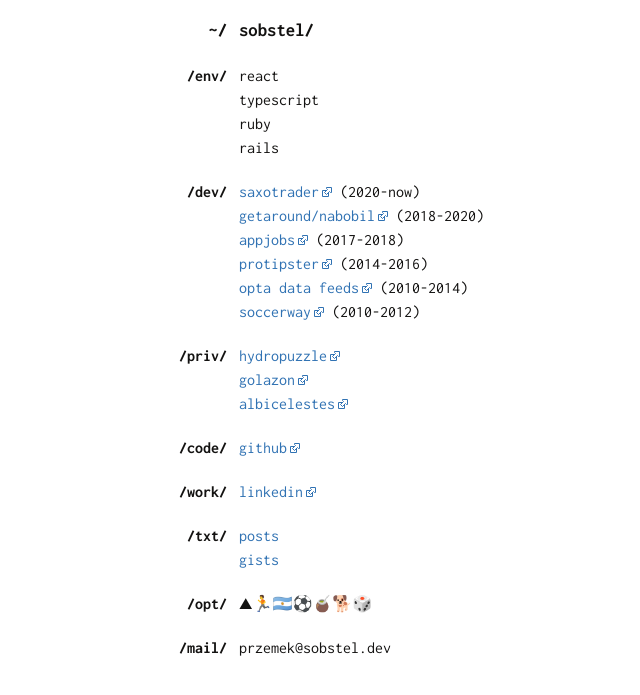
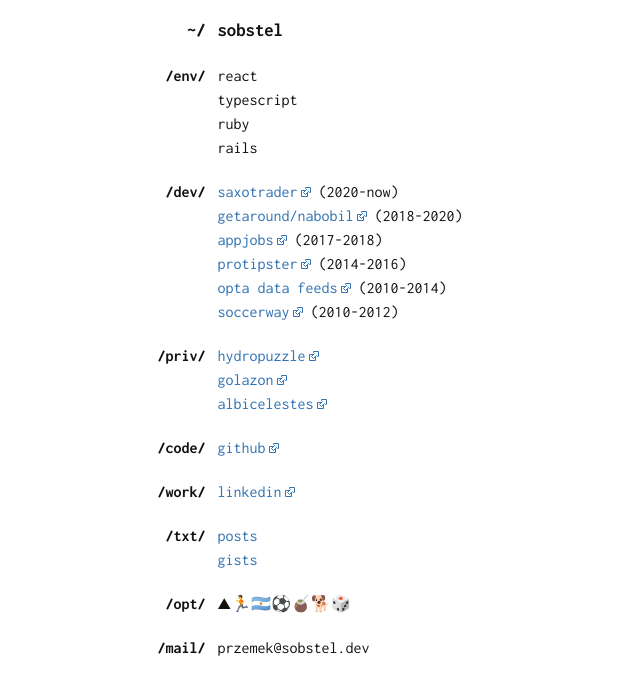
Before and after one commit to sobstel/sobstel.github.com, a Jekyll site: the page built from index.html, in a window 1280 px wide. Shown: the top 695 px of the page, without its empty margins (307-947 px from the left). Built offline with Jekyll 4.4.1, drawn with Linux system fonts in a browser that asks for light colours.

Commit message:
better for mobile

```diff
--- a/_sass/_default.scss
+++ b/_sass/_default.scss
@@ -188,7 +188,7 @@
 }
 
 .home {
-  max-width: 64ex;
+  max-width: 48ex;
   margin: 1em auto;
 
   p {
@@ -196,7 +196,7 @@
     flex-direction: row;
 
     strong {
-      width: 8rem;
+      width: 3rem;
       text-align: right;
       margin-right: 0.75rem;
     }
--- a/index.html
+++ b/index.html
@@ -8,7 +8,7 @@
     <p class="header">
       <strong>~/</strong>
       <span>
-        sobstel/
+        sobstel
       </span>
     </p>
     <p>
```
